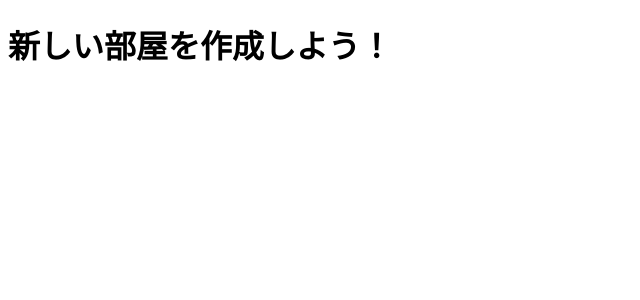
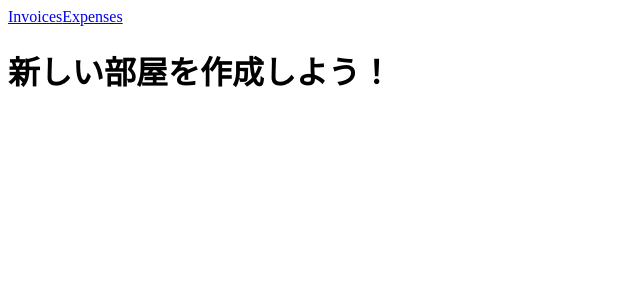
Before and after one commit to Teppei-Kanayama/planning-poker, a React (Create React App) app: page / in a window 1280 px wide. Shown: the top 300 px of the page, without its empty margins (0-640 px from the left). Built offline with nearby package versions, Linux system fonts and the light colour scheme; no server answers.

Commit message:
react router works on firebase

```diff
--- a/src/App.tsx
+++ b/src/App.tsx
@@ -1,18 +1,18 @@
 /* eslint-disable no-use-before-define */
 import React from 'react'
-import { Routes, Route } from 'react-router-dom'
+import { BrowserRouter, Routes, Route } from 'react-router-dom'
 import { SetupScreen } from './screens/SetupScreen'
 import { VotingScreen } from './screens/VotingScreen'
 
 function App () {
   return (
-    <>
+    <BrowserRouter>
       <Routes>
-        <Route path="/" element={<SetupScreen />} />
         <Route path="/create-new-room" element={<SetupScreen />} />
         <Route path="/room" element={<VotingScreen />} />
+        <Route path="/" element={<SetupScreen />} />
       </Routes>
-    </>
+    </BrowserRouter>
   )
 }
 
--- a/src/index.tsx
+++ b/src/index.tsx
@@ -1,12 +1,20 @@
 /* eslint-disable no-use-before-define */
 import React from 'react'
 import ReactDOM from 'react-dom'
-import App from './App'
-import { BrowserRouter } from 'react-router-dom'
+
+import { BrowserRouter, Routes, Route, Link } from 'react-router-dom'
+import { SetupScreen } from './screens/SetupScreen'
+import { VotingScreen } from './screens/VotingScreen'
 
 ReactDOM.render(
   <BrowserRouter>
-    <App />
+    <Link to="/create-new-room">Invoices</Link>
+    <Link to="/room">Expenses</Link>
+    <Routes>
+      <Route path="/create-new-room" element={<SetupScreen />} />
+      <Route path="/room" element={<VotingScreen />} />
+      <Route path="/" element={<SetupScreen />} />
+    </Routes>
   </BrowserRouter>,
   document.getElementById('root')
 )
```
Also changed, not shown: firebase.json.
